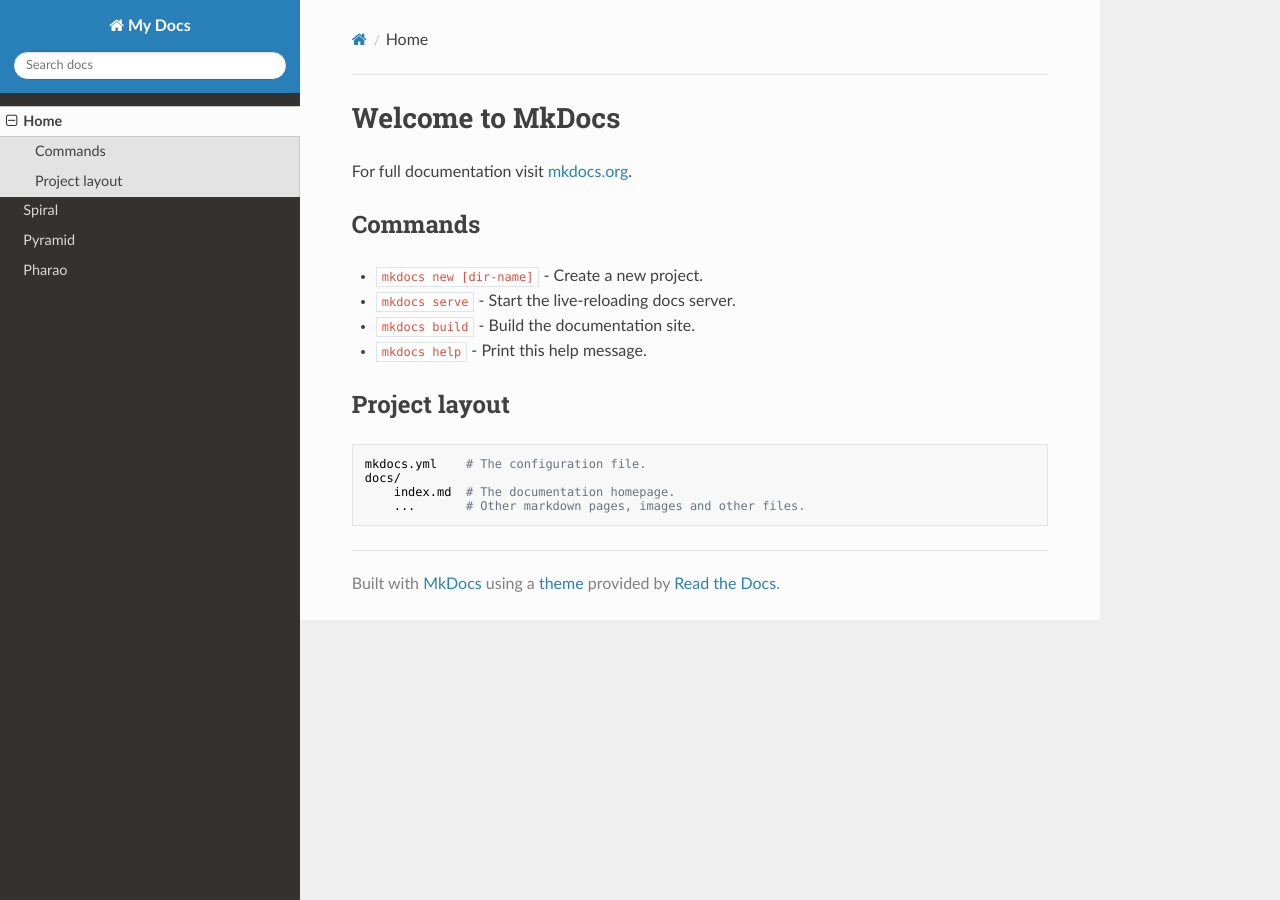
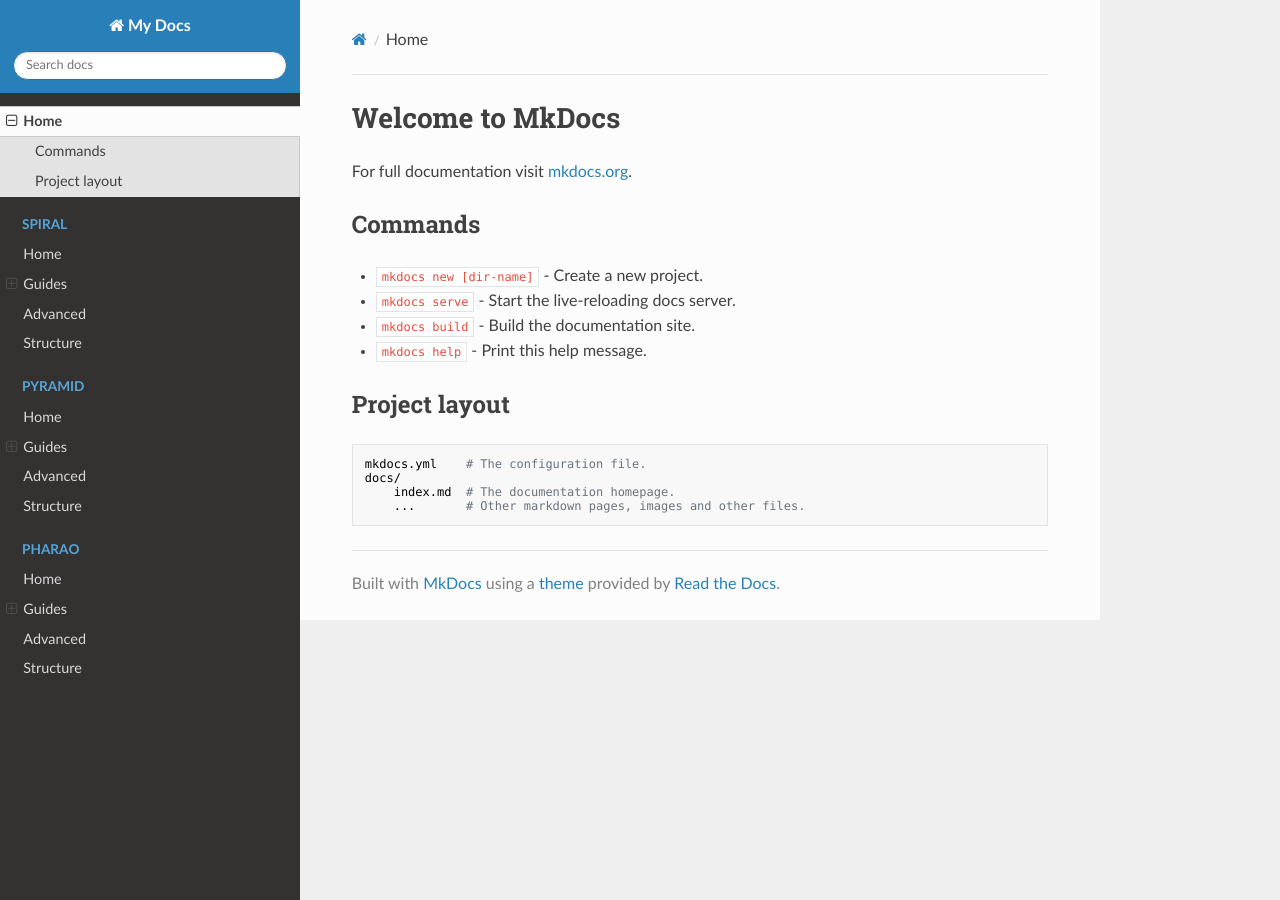
Before and after one commit to DummyDocs/docing, an MkDocs documentation site: the page built from docs/index.md, in a window 1280 px wide. Built offline with MkDocs 1.6.1, drawn with Linux system fonts in a browser that asks for light colours; nearby versions of some CDN libraries; old or Windows-style settings are respelled for this version of MkDocs; part of the change alters nothing that is shown.

Commit message:
Added all the pages

```diff
--- a/mkdocs.yml
+++ b/mkdocs.yml
@@ -1,7 +1,28 @@
 site_name: My Docs
 pages:
   - Home: index.md
-  - Spiral: spiral/readme.md
-  - Pyramid: pyramid/readme.md
-  - Pharao: pharao/readme.md
+  - Spiral:
+    - Home: spiral/readme.md
+    - Guides:
+      - Api: spiral/guides/api.md
+      - 'Single Page': spiral/guides/single_page.md
+      - 'Static Pages': spiral/guides/static_pages.md
+    - Advanced: spiral/advanced.md
+    - Structure: spiral/structure.md
+  - Pyramid:
+    - Home: spiral/readme.md
+    - Guides:
+      - Api: spiral/guides/api.md
+      - 'Single Page': spiral/guides/single_page.md
+      - 'Static Pages': spiral/guides/static_pages.md
+    - Advanced: spiral/advanced.md
+    - Structure: spiral/structure.md
+  - Pharao:
+    - Home: spiral/readme.md
+    - Guides:
+      - Api: spiral/guides/api.md
+      - 'Single Page': spiral/guides/single_page.md
+      - 'Static Pages': spiral/guides/static_pages.md
+    - Advanced: spiral/advanced.md
+    - Structure: spiral/structure.md
 theme: readthedocs
```
